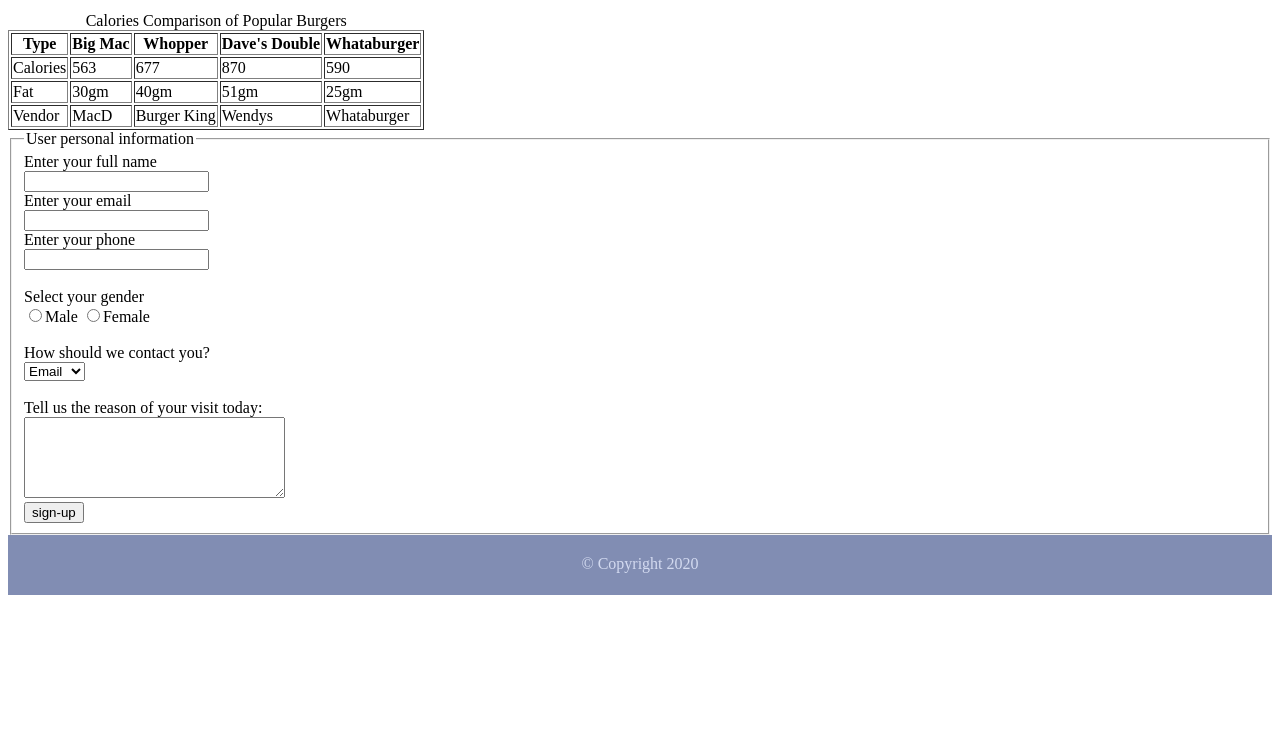
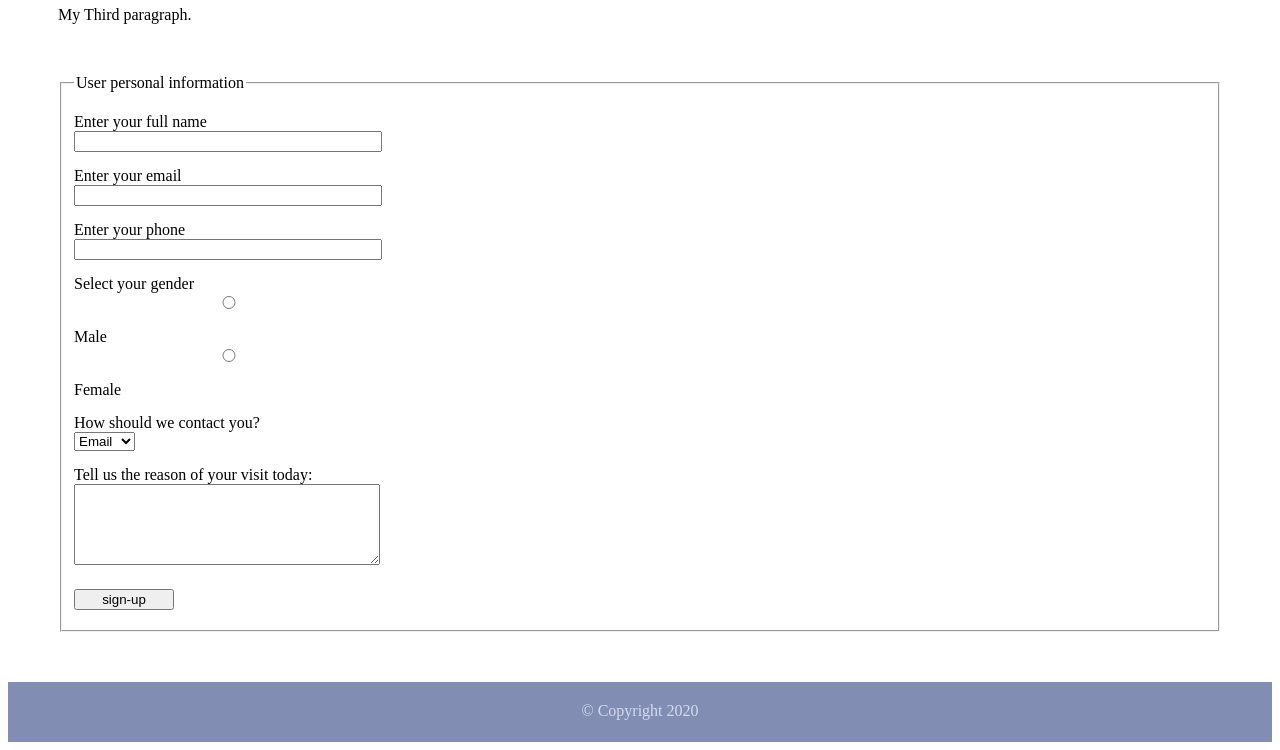
Before and after one commit to xinrandf/week1-day1, a plain HTML site: page html-demo2c.html in a window 1280 px wide. Shown: the part 662-1412 px from the top of the page. Before the commit the page ends 1265 px from the top, so only its background shows below. Drawn offline with Linux system fonts and the light colour scheme.

Commit message:
added table and form css styling

```diff
--- a/html-demo2c.html
+++ b/html-demo2c.html
@@ -31,66 +31,43 @@
      <main>
 
 
-      <table border="1">
-        <caption>Calories Comparison of Popular Burgers</caption>
-        <thead>
-          <tr>
-            <th>Type</th>
-            <th>Big Mac</th>
-            <th>Whopper</th>
-            <th>Dave's Double</th>
-            <th>Whataburger</th>
-          </tr>
-        </thead>
-        <tbody>
-            <tr>
-            <td>Calories</td>
-            <td>563</td>
-            <td>677</td>
-            <td>870</td>
-            <td>590</td>
-          </tr>
-          <tr>
-            <td>Fat</td>
-            <td>30gm</td>
-            <td>40gm</td>
-            <td>51gm</td>
-            <td>25gm</td>
-          </tr>
-        </tbody>
-        <tfoot>
-            <tr>
-            <td>Vendor</td>
-            <td>MacD</td>
-            <td>Burger King</td>
-            <td>Wendys</td>
-            <td>Whataburger</td>
-          </tr>
-        </tfoot>
-      </table>
+
 <form action="/signup" method="post">
   <fieldset>
     <legend>User personal information</legend>
-          <label>Enter your full name</label><br>
-          <input type="text" name="name"><br>
-          <label>Enter your email</label><br>
-          <input type="email" name="email"><br>
-          <label>Enter your phone</label><br>
-          <input type="text" name="phone"><br>
-          <br>
-          <label>Select your gender</label><br>
-          <input type="radio" name="gender" value="male">Male
-          <input type="radio" name="gender" value="female">Female<br>
-          <br>
-          <label>How should we contact you?</label><br>
-          <select name="contact_method">
+    <div class="form-group">
+      <label for="name">Enter your full name</label>
+      <input type="text" name="name" id="name">
+    </div>
+    <div class="form-group">
+      <label for="email">Enter your email</label>
+      <input type="email" name="email" id="email">
+    </div>
+    <div class="form-group">
+      <label for="phone">Enter your phone</label>
+      <input type="text" name="phone" id="phone">
+    </div>
+    <div class="form-group">
+      <label>Select your gender</label>
+      <input type="radio" name="gender" value="male" id="male">
+      <label for="male" class="radio-label">Male</label>
+      <input type="radio" name="gender" value="female" id="female">
+      <label for="female" class="radio-label">Female</label>
+    </div>
+    <div class="form-group">
+      <label for="contact_method">How should we contact you?</label>
+      <select name="contact_method" id="contact_method">
         <option>Email</option>
         <option>Phone</option>
-          </select><br>
-          <br>
-          Tell us the reason of your visit today:<br>
-          <textarea rows="5" cols="30"></textarea><br>
-          <input type="submit" value="sign-up">
+      </select>
+    </div>
+    <div class="form-group">
+      <label for="comments">Tell us the reason of your visit today:</label>
+      <textarea id="comments" rows="5" cols="40"></textarea>
+    </div>
+    <div class="form-group">
+      <input type="submit" value="sign-up" class="submit-btn">
+    </div>
   </fieldset>
 </form>
 
--- a/style.css
+++ b/style.css
@@ -40,15 +40,47 @@ header {
   }
 
   main {
-
+      margin: 50px;
   }
 
   main h1 {
     color: rgb(129, 141, 179);
     font-family: arial;
   }
-
-  footer {
+table {
+  margin-top: 35px;
+}
+table, caption, th, td {
+  border: 1px solid #000;
+}
+th, td {
+  width: 150px;
+  height: 35px;
+  text-align: center;
+}
+caption {
+  text-transform: uppercase;
+  font-weight: 600;
+  height: 40px;
+  padding-top: 15px;
+  color: #753a30;
+}
+label {
+  display: block;
+  margin: 15px 0 0 0;
+}
+input{
+        width:300px;
+}
+textarea {
+        width: 300px;
+}
+input[type="submit"] {
+        display: block;
+        margin: 20px 0 10px 0;;
+        width: 100px;
+}
+footer {
     height: 40px;
     background-color: rgb(129, 141, 179);
     text-align: center;
```
Lines whose indentation alone changed are shown as unchanged.
